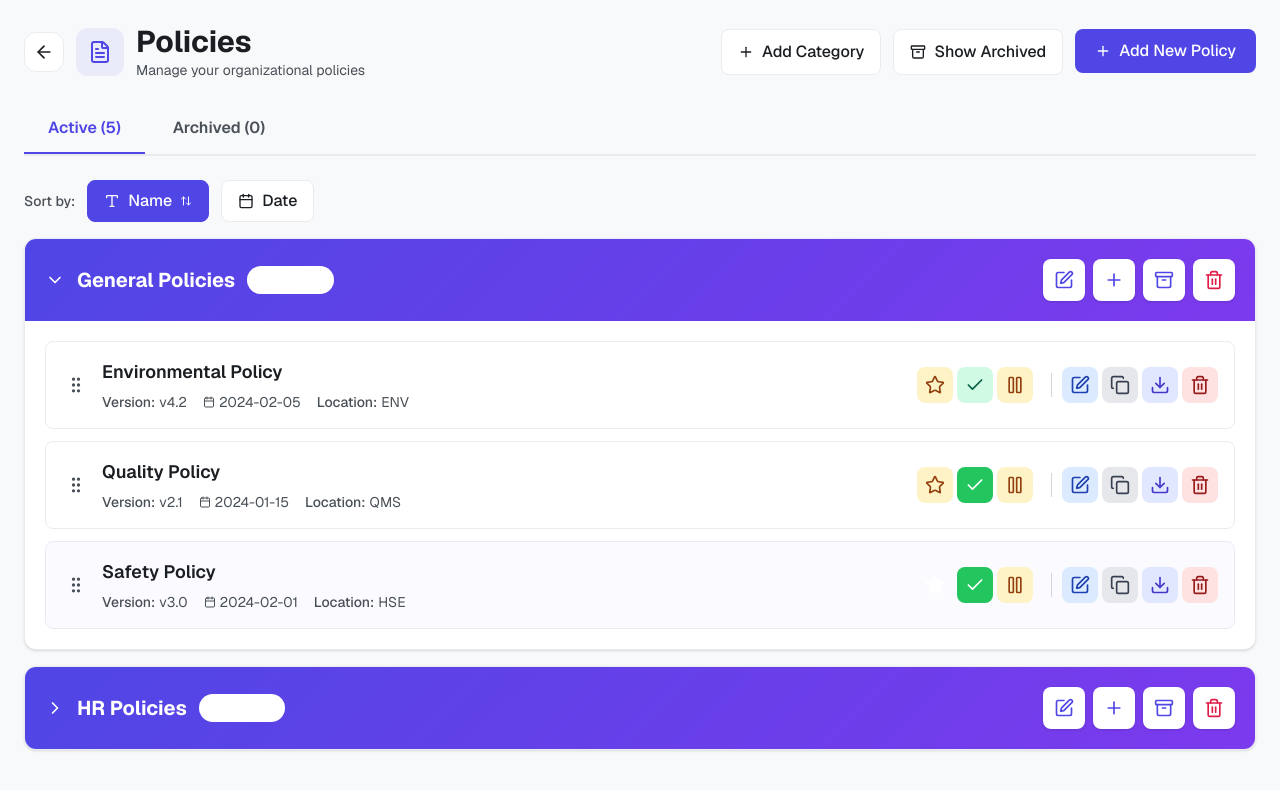
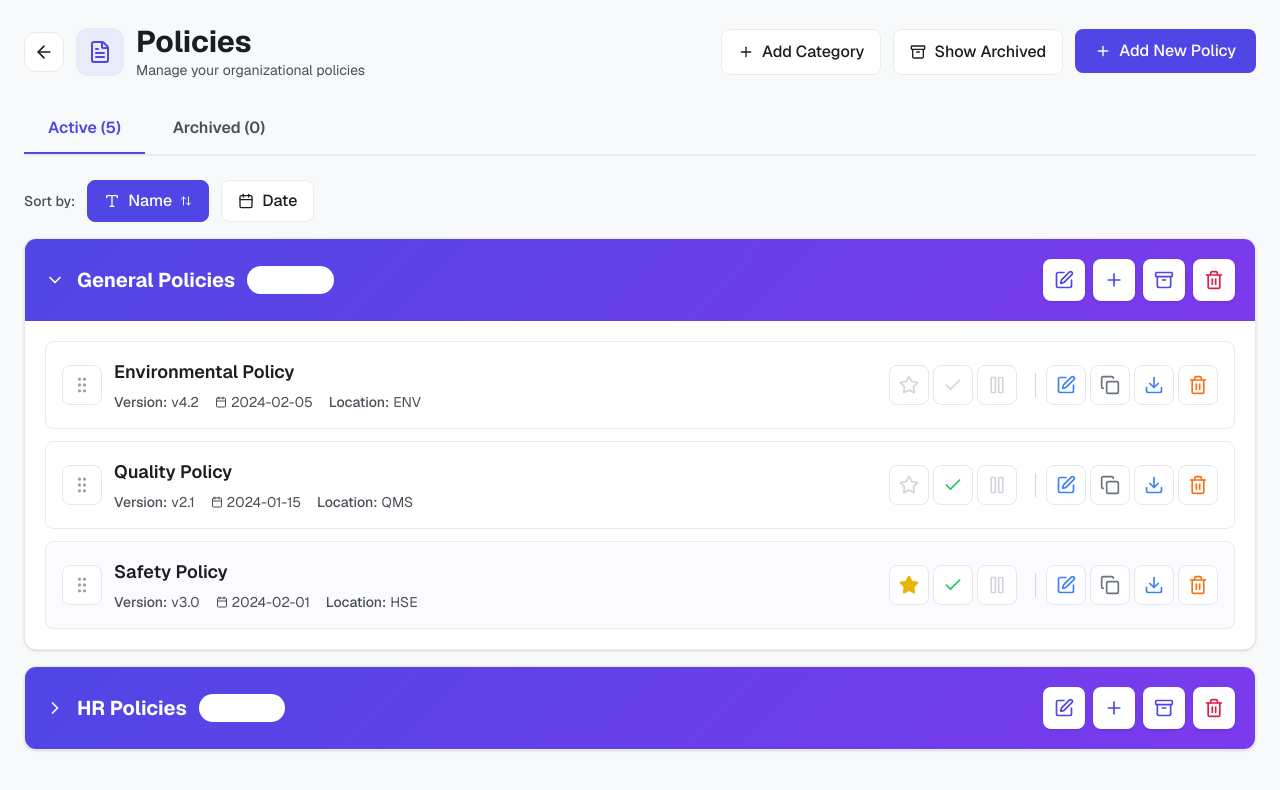
Before and after one commit to rizwanabdullah11/business-smart-suite, a Next.js app: page /policies in a window 1280 px wide. Shown: the top 790 px of the page. Built offline with nearby package versions, Linux system fonts and the light colour scheme.

Commit message:
here I implement categories and forms all core modules

```diff
--- a/app/certificate/page.tsx
+++ b/app/certificate/page.tsx
@@ -620,7 +620,7 @@ export default function CertificatePage() {
                               border: `1px solid ${COLORS.border}`,
                             }}
                           >
-                            <button className="cursor-move hover:bg-gray-100 p-1 rounded">
+                            <button className="cursor-move hover:bg-gray-100 h-10 w-10 flex items-center justify-center rounded-lg bg-white border-2 border-gray-300">
                               <GripVertical className="w-5 h-5" style={{ color: COLORS.textSecondary }} />
                             </button>
                             <div className="flex-1">
@@ -651,16 +651,16 @@ export default function CertificatePage() {
                             <div className="flex items-center gap-1.5">
                               {/* Actions */}
                               <div className="flex items-center gap-1 mr-2">
-                                <button onClick={() => toggleHighlight(category.id, cert.id)} className="p-2 rounded-lg hover:scale-105" style={{ background: cert.highlighted ? COLORS.warning : "#FEF3C7", color: cert.highlighted ? COLORS.textWhite : "#92400E" }}><Star className="w-5 h-5" /></button>
-                                <button onClick={() => toggleApprove(category.id, cert.id)} className="p-2 rounded-lg hover:scale-105" style={{ background: cert.approved ? COLORS.green500 : "#D1FAE5", color: cert.approved ? COLORS.textWhite : "#065F46" }}><Check className="w-5 h-5" /></button>
-                                <button onClick={() => togglePause(category.id, cert.id)} className="p-2 rounded-lg hover:scale-105" style={{ background: cert.paused ? COLORS.warning : "#FEF3C7", color: cert.paused ? COLORS.textWhite : "#92400E" }}><Pause className="w-5 h-5" /></button>
+                                <button onClick={() => toggleHighlight(category.id, cert.id)} className="h-10 w-10 flex items-center justify-center rounded-lg transition-all hover:bg-gray-50 bg-white border border-gray-200" style={{ color: cert.highlighted ? "#EAB308" : "#D1D5DB" }}><Star className="w-5 h-5" /></button>
+                                <button onClick={() => toggleApprove(category.id, cert.id)} className="h-10 w-10 flex items-center justify-center rounded-lg transition-all hover:bg-gray-50 bg-white border border-gray-200" style={{ color: cert.approved ? "#22C55E" : "#D1D5DB" }}><Check className="w-5 h-5" /></button>
+                                <button onClick={() => togglePause(category.id, cert.id)} className="h-10 w-10 flex items-center justify-center rounded-lg transition-all hover:bg-gray-50 bg-white border border-gray-200" style={{ color: cert.paused ? "#F59E0B" : "#D1D5DB" }}><Pause className="w-5 h-5" /></button>
                               </div>
                               <div className="w-px h-6 bg-gray-300 mx-1"></div>
                               <div className="flex items-center gap-1">
-                                <Link href={`/certificate/${cert.id}/edit`}><button className="p-2 rounded-lg hover:scale-105" style={{ background: "#DBEAFE", color: "#1E40AF" }}><Edit className="w-5 h-5" /></button></Link>
-                                <button className="p-2 rounded-lg hover:scale-105" style={{ background: "#E5E7EB", color: "#374151" }}><Copy className="w-5 h-5" /></button>
-                                <button className="p-2 rounded-lg hover:scale-105" style={{ background: "#E0E7FF", color: "#4338CA" }}><Download className="w-5 h-5" /></button>
-                                <button onClick={() => deleteCertificate(category.id, cert.id)} className="p-2 rounded-lg hover:scale-105" style={{ background: "#FEE2E2", color: "#991B1B" }}><Trash2 className="w-5 h-5" /></button>
+                                <Link href={`/certificate/${cert.id}/edit`}><button className="h-10 w-10 flex items-center justify-center rounded-lg transition-all hover:bg-gray-50 bg-white border border-gray-200" style={{ color: "#3B82F6" }}><Edit className="w-5 h-5" /></button></Link>
+                                <button className="h-10 w-10 flex items-center justify-center rounded-lg transition-all hover:bg-gray-50 bg-white border border-gray-200" style={{ color: "#6B7280" }}><Copy className="w-5 h-5" /></button>
+                                <button className="h-10 w-10 flex items-center justify-center rounded-lg transition-all hover:bg-gray-50 bg-white border border-gray-200" style={{ color: "#3B82F6" }}><Download className="w-5 h-5" /></button>
+                                <button onClick={() => deleteCertificate(category.id, cert.id)} className="h-10 w-10 flex items-center justify-center rounded-lg transition-all hover:bg-gray-50 bg-white border border-gray-200" style={{ color: "#F97316" }}><Trash2 className="w-5 h-5" /></button>
                               </div>
                             </div>
                           </div>
--- a/app/forms/page.tsx
+++ b/app/forms/page.tsx
@@ -594,8 +594,8 @@ export default function FormsPage() {
                               border: `1px solid ${COLORS.border}`,
                             }}
                           >
-                            <button className="cursor-move hover:bg-gray-100 p-1 rounded">
-                              <GripVertical className="w-5 h-5" style={{ color: COLORS.textSecondary }} />
+                            <button className="cursor-move hover:bg-gray-50 h-10 w-10 flex items-center justify-center rounded-lg bg-white border border-gray-200">
+                              <GripVertical className="w-5 h-5" style={{ color: "#9CA3AF" }} />
                             </button>
                             <div className="flex-1">
                               <Link
@@ -621,16 +621,16 @@ export default function FormsPage() {
                             <div className="flex items-center gap-1.5">
                               {/* Actions */}
                               <div className="flex items-center gap-1 mr-2">
-                                <button onClick={() => toggleHighlight(category.id, form.id)} className="p-2 rounded-lg hover:scale-105" style={{ background: form.highlighted ? COLORS.warning : "#FEF3C7", color: form.highlighted ? COLORS.textWhite : "#92400E" }}><Star className="w-5 h-5" /></button>
-                                <button onClick={() => toggleApprove(category.id, form.id)} className="p-2 rounded-lg hover:scale-105" style={{ background: form.approved ? COLORS.green500 : "#D1FAE5", color: form.approved ? COLORS.textWhite : "#065F46" }}><Check className="w-5 h-5" /></button>
-                                <button onClick={() => togglePause(category.id, form.id)} className="p-2 rounded-lg hover:scale-105" style={{ background: form.paused ? COLORS.warning : "#FEF3C7", color: form.paused ? COLORS.textWhite : "#92400E" }}><Pause className="w-5 h-5" /></button>
+                                <button onClick={() => toggleHighlight(category.id, form.id)} className="h-10 w-10 flex items-center justify-center rounded-lg transition-all hover:bg-gray-50 bg-white border border-gray-200" style={{ color: form.highlighted ? "#EAB308" : "#D1D5DB" }}><Star className="w-5 h-5" /></button>
+                                <button onClick={() => toggleApprove(category.id, form.id)} className="h-10 w-10 flex items-center justify-center rounded-lg transition-all hover:bg-gray-50 bg-white border border-gray-200" style={{ color: form.approved ? "#22C55E" : "#D1D5DB" }}><Check className="w-5 h-5" /></button>
+                                <button onClick={() => togglePause(category.id, form.id)} className="h-10 w-10 flex items-center justify-center rounded-lg transition-all hover:bg-gray-50 bg-white border border-gray-200" style={{ color: form.paused ? "#F59E0B" : "#D1D5DB" }}><Pause className="w-5 h-5" /></button>
                               </div>
                               <div className="w-px h-6 bg-gray-300 mx-1"></div>
                               <div className="flex items-center gap-1">
-                                <Link href={`/forms/${form.id}/edit`}><button className="p-2 rounded-lg hover:scale-105" style={{ background: "#DBEAFE", color: "#1E40AF" }}><Edit className="w-5 h-5" /></button></Link>
-                                <button className="p-2 rounded-lg hover:scale-105" style={{ background: "#E5E7EB", color: "#374151" }}><Copy className="w-5 h-5" /></button>
-                                <button className="p-2 rounded-lg hover:scale-105" style={{ background: "#E0E7FF", color: "#4338CA" }}><Download className="w-5 h-5" /></button>
-                                <button onClick={() => deleteForm(category.id, form.id)} className="p-2 rounded-lg hover:scale-105" style={{ background: "#FEE2E2", color: "#991B1B" }}><Trash2 className="w-5 h-5" /></button>
+                                <Link href={`/forms/${form.id}/edit`}><button className="h-10 w-10 flex items-center justify-center rounded-lg transition-all hover:bg-gray-50 bg-white border border-gray-200" style={{ color: "#3B82F6" }}><Edit className="w-5 h-5" /></button></Link>
+                                <button className="h-10 w-10 flex items-center justify-center rounded-lg transition-all hover:bg-gray-50 bg-white border border-gray-200" style={{ color: "#6B7280" }}><Copy className="w-5 h-5" /></button>
+                                <button className="h-10 w-10 flex items-center justify-center rounded-lg transition-all hover:bg-gray-50 bg-white border border-gray-200" style={{ color: "#3B82F6" }}><Download className="w-5 h-5" /></button>
+                                <button onClick={() => deleteForm(category.id, form.id)} className="h-10 w-10 flex items-center justify-center rounded-lg transition-all hover:bg-gray-50 bg-white border border-gray-200" style={{ color: "#F97316" }}><Trash2 className="w-5 h-5" /></button>
                               </div>
                             </div>
                           </div>
--- a/app/policies/page.tsx
+++ b/app/policies/page.tsx
@@ -702,8 +702,8 @@ export default function PoliciesPage() {
                               border: `1px solid ${COLORS.border}`,
                             }}
                           >
-                            <button className="cursor-move hover:bg-gray-100 p-1 rounded">
-                              <GripVertical className="w-5 h-5" style={{ color: COLORS.textSecondary }} />
+                            <button className="cursor-move hover:bg-gray-50 h-10 w-10 flex items-center justify-center rounded-lg bg-white border border-gray-200">
+                              <GripVertical className="w-5 h-5" style={{ color: "#9CA3AF" }} />
                             </button>
                             <div className="flex-1">
                               <Link
@@ -731,10 +731,9 @@ export default function PoliciesPage() {
                               <div className="flex items-center gap-1 mr-2">
                                 <button
                                   onClick={() => toggleHighlight(category.id, policy.id)}
-                                  className="p-2 rounded-lg transition-all hover:scale-105"
+                                  className="h-10 w-10 flex items-center justify-center rounded-lg transition-all hover:bg-gray-50 bg-white border border-gray-200"
                                   style={{
-                                    background: policy.highlighted ? COLORS.warning : "#FEF3C7",
-                                    color: policy.highlighted ? COLORS.textWhite : "#92400E",
+                                    color: policy.highlighted ? "#EAB308" : "#D1D5DB",
                                   }}
                                   title={policy.highlighted ? "Remove Highlight" : "Highlight"}
                                 >
@@ -742,10 +741,9 @@ export default function PoliciesPage() {
                                 </button>
                                 <button
                                   onClick={() => toggleApprove(category.id, policy.id)}
-                                  className="p-2 rounded-lg transition-all hover:scale-105"
+                                  className="h-10 w-10 flex items-center justify-center rounded-lg transition-all hover:bg-gray-50 bg-white border border-gray-200"
                                   style={{
-                                    background: policy.approved ? COLORS.green500 : "#D1FAE5",
-                                    color: policy.approved ? COLORS.textWhite : "#065F46",
+                                    color: policy.approved ? "#22C55E" : "#D1D5DB",
                                   }}
                                   title={policy.approved ? "Unapprove" : "Approve"}
                                 >
@@ -753,10 +751,9 @@ export default function PoliciesPage() {
                                 </button>
                                 <button
                                   onClick={() => togglePause(category.id, policy.id)}
-                                  className="p-2 rounded-lg transition-all hover:scale-105"
+                                  className="h-10 w-10 flex items-center justify-center rounded-lg transition-all hover:bg-gray-50 bg-white border border-gray-200"
                                   style={{
-                                    background: policy.paused ? COLORS.warning : "#FEF3C7",
-                                    color: policy.paused ? COLORS.textWhite : "#92400E",
+                                    color: policy.paused ? "#F59E0B" : "#D1D5DB",
                                   }}
                                   title={policy.paused ? "Resume" : "Pause"}
                                 >
@@ -771,10 +768,9 @@ export default function PoliciesPage() {
                               <div className="flex items-center gap-1">
                                 <Link href={`/policies/${policy.id}/edit`}>
                                   <button
-                                    className="p-2 rounded-lg transition-all hover:scale-105"
+                                    className="h-10 w-10 flex items-center justify-center rounded-lg transition-all hover:bg-gray-50 bg-white border border-gray-200"
                                     style={{
-                                      background: "#DBEAFE",
-                                      color: "#1E40AF",
+                                      color: "#3B82F6",
                                     }}
                                     title="Edit"
                                   >
@@ -782,20 +778,18 @@ export default function PoliciesPage() {
                                   </button>
                                 </Link>
                                 <button
-                                  className="p-2 rounded-lg transition-all hover:scale-105"
+                                  className="h-10 w-10 flex items-center justify-center rounded-lg transition-all hover:bg-gray-50 bg-white border border-gray-200"
                                   style={{
-                                    background: "#E5E7EB",
-                                    color: "#374151",
+                                    color: "#6B7280",
                                   }}
                                   title="Duplicate"
                                 >
                                   <Copy className="w-5 h-5" />
                                 </button>
                                 <button
-                                  className="p-2 rounded-lg transition-all hover:scale-105"
+                                  className="h-10 w-10 flex items-center justify-center rounded-lg transition-all hover:bg-gray-50 bg-white border border-gray-200"
                                   style={{
-                                    background: "#E0E7FF",
-                                    color: "#4338CA",
+                                    color: "#3B82F6",
                                   }}
                                   title="Download"
                                 >
@@ -803,10 +797,9 @@ export default function PoliciesPage() {
                                 </button>
                                 <button
                                   onClick={() => deletePolicy(category.id, policy.id)}
-                                  className="p-2 rounded-lg transition-all hover:scale-105"
+                                  className="h-10 w-10 flex items-center justify-center rounded-lg transition-all hover:bg-gray-50 bg-white border border-gray-200"
                                   style={{
-                                    background: "#FEE2E2",
-                                    color: "#991B1B",
+                                    color: "#F97316",
                                   }}
                                   title="Delete"
                                 >
--- a/app/procedures/page.tsx
+++ b/app/procedures/page.tsx
@@ -594,8 +594,8 @@ export default function ProceduresPage() {
                               border: `1px solid ${COLORS.border}`,
                             }}
                           >
-                            <button className="cursor-move hover:bg-gray-100 p-1 rounded">
-                              <GripVertical className="w-5 h-5" style={{ color: COLORS.textSecondary }} />
+                            <button className="cursor-move hover:bg-gray-50 h-10 w-10 flex items-center justify-center rounded-lg bg-white border border-gray-200">
+                              <GripVertical className="w-5 h-5" style={{ color: "#9CA3AF" }} />
                             </button>
                             <div className="flex-1">
                               <Link
@@ -621,16 +621,16 @@ export default function ProceduresPage() {
                             <div className="flex items-center gap-1.5">
                               {/* Actions */}
                               <div className="flex items-center gap-1 mr-2">
-                                <button onClick={() => toggleHighlight(category.id, proc.id)} className="p-2 rounded-lg hover:scale-105" style={{ background: proc.highlighted ? COLORS.warning : "#FEF3C7", color: proc.highlighted ? COLORS.textWhite : "#92400E" }}><Star className="w-5 h-5" /></button>
-                                <button onClick={() => toggleApprove(category.id, proc.id)} className="p-2 rounded-lg hover:scale-105" style={{ background: proc.approved ? COLORS.green500 : "#D1FAE5", color: proc.approved ? COLORS.textWhite : "#065F46" }}><Check className="w-5 h-5" /></button>
-                                <button onClick={() => togglePause(category.id, proc.id)} className="p-2 rounded-lg hover:scale-105" style={{ background: proc.paused ? COLORS.warning : "#FEF3C7", color: proc.paused ? COLORS.textWhite : "#92400E" }}><Pause className="w-5 h-5" /></button>
+                                <button onClick={() => toggleHighlight(category.id, proc.id)} className="h-10 w-10 flex items-center justify-center rounded-lg transition-all hover:bg-gray-50 bg-white border border-gray-200" style={{ color: proc.highlighted ? "#EAB308" : "#D1D5DB" }}><Star className="w-5 h-5" /></button>
+                                <button onClick={() => toggleApprove(category.id, proc.id)} className="h-10 w-10 flex items-center justify-center rounded-lg transition-all hover:bg-gray-50 bg-white border border-gray-200" style={{ color: proc.approved ? "#22C55E" : "#D1D5DB" }}><Check className="w-5 h-5" /></button>
+                                <button onClick={() => togglePause(category.id, proc.id)} className="h-10 w-10 flex items-center justify-center rounded-lg transition-all hover:bg-gray-50 bg-white border border-gray-200" style={{ color: proc.paused ? "#F59E0B" : "#D1D5DB" }}><Pause className="w-5 h-5" /></button>
                               </div>
                               <div className="w-px h-6 bg-gray-300 mx-1"></div>
                               <div className="flex items-center gap-1">
-                                <Link href={`/procedures/${proc.id}/edit`}><button className="p-2 rounded-lg hover:scale-105" style={{ background: "#DBEAFE", color: "#1E40AF" }}><Edit className="w-5 h-5" /></button></Link>
-                                <button className="p-2 rounded-lg hover:scale-105" style={{ background: "#E5E7EB", color: "#374151" }}><Copy className="w-5 h-5" /></button>
-                                <button className="p-2 rounded-lg hover:scale-105" style={{ background: "#E0E7FF", color: "#4338CA" }}><Download className="w-5 h-5" /></button>
-                                <button onClick={() => deleteProcedure(category.id, proc.id)} className="p-2 rounded-lg hover:scale-105" style={{ background: "#FEE2E2", color: "#991B1B" }}><Trash2 className="w-5 h-5" /></button>
+                                <Link href={`/procedures/${proc.id}/edit`}><button className="h-10 w-10 flex items-center justify-center rounded-lg transition-all hover:bg-gray-50 bg-white border border-gray-200" style={{ color: "#3B82F6" }}><Edit className="w-5 h-5" /></button></Link>
+                                <button className="h-10 w-10 flex items-center justify-center rounded-lg transition-all hover:bg-gray-50 bg-white border border-gray-200" style={{ color: "#6B7280" }}><Copy className="w-5 h-5" /></button>
+                                <button className="h-10 w-10 flex items-center justify-center rounded-lg transition-all hover:bg-gray-50 bg-white border border-gray-200" style={{ color: "#3B82F6" }}><Download className="w-5 h-5" /></button>
+                                <button onClick={() => deleteProcedure(category.id, proc.id)} className="h-10 w-10 flex items-center justify-center rounded-lg transition-all hover:bg-gray-50 bg-white border border-gray-200" style={{ color: "#F97316" }}><Trash2 className="w-5 h-5" /></button>
                               </div>
                             </div>
                           </div>
```
